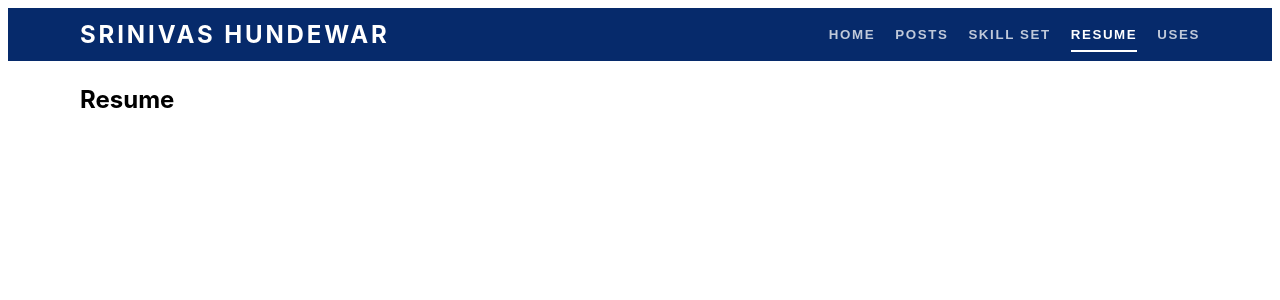
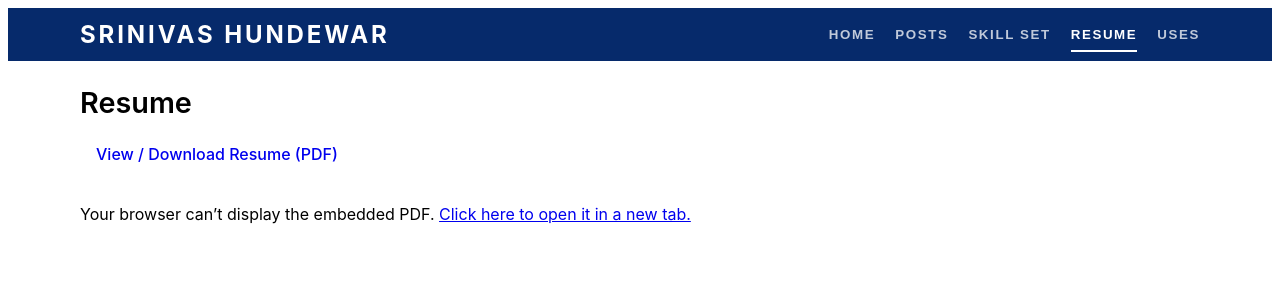
Before and after one commit to hsrinivas20202/srinivas-ng-20, an Angular app: page / in a window 1280 px wide. Both pictures are taken after a click on the tab "RESUME". Shown: the top 300 px of the page. Built offline with nearby package versions, Linux system fonts and the light colour scheme.

Commit message:
resume added

```diff
--- a/src/app/my-new.component.html
+++ b/src/app/my-new.component.html
@@ -603,7 +603,27 @@
     }
     @case ('resume') {
     <section>
-        <h1>Resume</h1>
+        <!-- <h1>Resume</h1> -->
+        <h2 class="section-title">Resume</h2>
+
+        <div class="resume-actions">
+            <!-- Open in new tab / download -->
+            <a href="assets/resume/SrinivasHundeResume.pdf" target="_blank" rel="noopener" class="btn btn-primary">
+                View / Download Resume (PDF)
+            </a>
+        </div>
+
+        <div class="resume-viewer">
+            <object data="assets/resume/SrinivasHundeResume.pdf#view=FitH" type="application/pdf" class="resume-object">
+                <p>
+                    Your browser can’t display the embedded PDF.
+                    <a href="assets/resume/SrinivasHundeResume.pdf" target="_blank" rel="noopener">
+                        Click here to open it in a new tab.
+                    </a>
+                </p>
+            </object>
+        </div>
+
     </section>
     }
     @case ('uses') {
--- a/src/app/my-new.component.scss
+++ b/src/app/my-new.component.scss
@@ -445,3 +445,34 @@
     margin-top: 1rem;
     border-bottom: 2px solid #d8e2ff;
 }
+
+.section-title {
+    font-size: 1.8rem;
+    font-weight: 600;
+    margin-bottom: 1rem;
+}
+
+.resume-actions {
+    margin-bottom: 1rem;
+}
+
+.btn.btn-primary {
+    display: inline-block;
+    padding: 0.5rem 1rem;
+    border-radius: 0.5rem;
+    text-decoration: none;
+    font-weight: 500;
+}
+
+.resume-viewer {
+    width: 100%;
+    height: 80vh; // adjust if you want shorter
+    border-radius: 0.75rem;
+    overflow: hidden;
+}
+
+.resume-object {
+    width: 100%;
+    height: 100%;
+    border: none;
+}
--- a/src/index.html
+++ b/src/index.html
@@ -3,7 +3,7 @@
 
 <head>
   <meta charset="utf-8">
-  <title>SriniAngular20App</title>
+  <title>SrinivasH Portfolio</title>
   <base href="/">
   <meta name="viewport" content="width=device-width, initial-scale=1">
   <link rel="icon" type="image/x-icon" href="favicon.ico">
```
Also changed, not shown: 1 other file (tests, documents, lock files or other folders).
